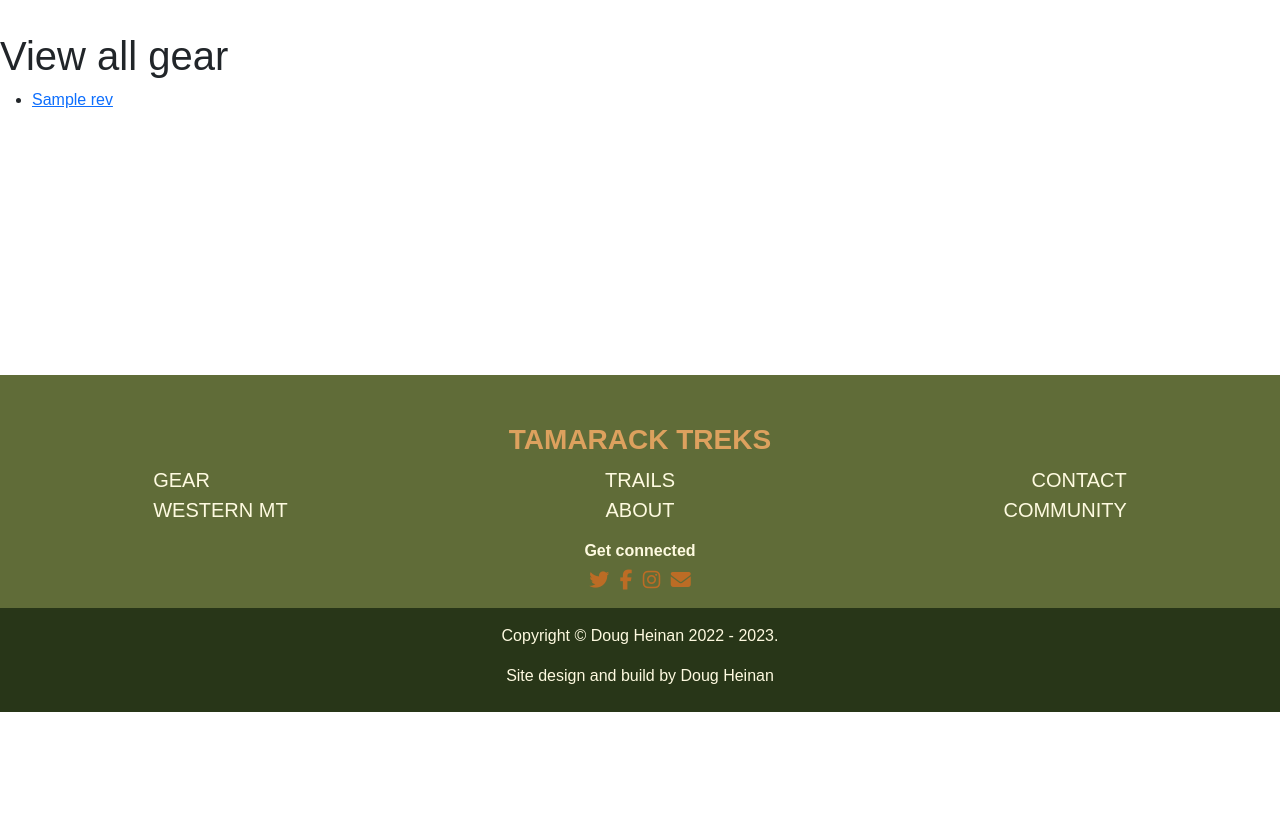
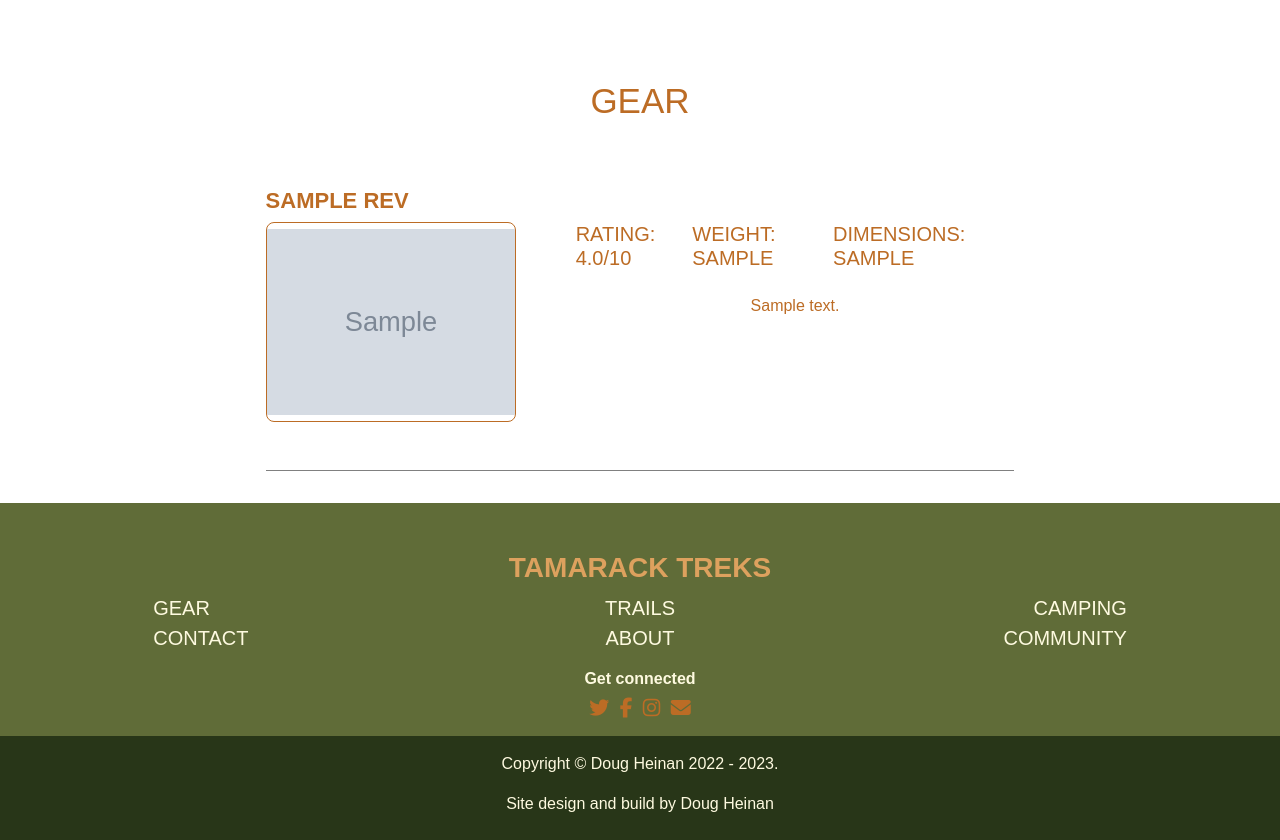
Before and after one commit to DouglasHeinan/tamarack-treks, a Flask app: page /gear/view_all_gear in a window 1280 px wide. Shown: the part 88-928 px from the top of the page. Before the commit the page ends 800 px from the top, so only its background shows below. Run offline with Flask 2, Linux system fonts and the light colour scheme; tables that the repository leaves empty hold one stand-in row (values such as "Sample post"); grey boxes marked "Sample" are stand-in pictures; some libraries are stand-ins or nearby versions; some web fonts are replaced.

Commit message:
view-trail and view-all-gear pages updated

```diff
--- a/hiking_blog/gear/templates/view_all_gear.html
+++ b/hiking_blog/gear/templates/view_all_gear.html
@@ -1,11 +1,40 @@
 {% extends 'layout.html' %}}
 
 {% block content %}
-<h1>View all gear</h1>
+<h2 class="pt-5 pb-1 section-font-one text-center">Gear</h2>
 
-<ul>
-    {% for gear in all_gear %}
-    <li><a href="{{ url_for('gear_bp.view_gear',db_id=gear.id) }}">{{gear.name}}</a></li>
-    {% endfor %}
-</ul>
-{% endblock %}
+<div class="list-wrapper">
+    <ul class="list-unstyled">
+        {% for gear in all_gear %}
+            <li class="trail-listings">
+                <div class="listing-border">
+                    <a href="{{ url_for('gear_bp.view_gear', db_id=gear.id) }}">
+                        <h4 class="trail-list-name">{{gear.name}}</h4>
+                    </a>
+                    <div class="trail-pic-and-data">
+                        <div class="trail-pic-container">
+                            <a href="{{ url_for('gear_bp.view_gear', db_id=gear.id) }}">
+                                <img class="gear-list-img" src="{{ gear.img_url  }}">
+                            </a>
+                        </div>
+                        <a class="no-underline trail-list-link" href="{{ url_for('gear_bp.view_gear', db_id=gear.id) }}">
+                            <div class="trail-data-and-description">
+                                <div class="trail-data">
+                                    <h5 class="trail-list-info">Rating: {{gear.rating}}/10</h5>
+                                    <h5 class="trail-list-info">Weight: {{gear.weight}}</h5>
+                                    <h5 class="trail-list-info">Dimensions: {{gear.dimensions}}</h5>
+                                </div>
+                                {% if gear.description|length > 99 %}
+                                <p class="mt-3 trail-list-description">{{ gear.description[:100] }}...</p>
+                                {% else %}
+                                <p class="mt-3 trail-list-description">{{ gear.description }}</p>
+                                {% endif %}
+                            </div>
+                        </a>
+                    </div>
+                </div>
+            </li>
+        {% endfor %}
+    </ul>
+</div>
+{% endblock %}}
--- a/hiking_blog/static/css/styles.css
+++ b/hiking_blog/static/css/styles.css
@@ -217,19 +217,67 @@ body {
     padding: 30px 0;
 }
 
-/*------------------TRAILS PAGES---------------------*/
-.maps-link {
+/*----------------------FOOTER--------------------------*/
+.footer-background {
+    background-color: #606c38;
+}
+
+.foot-list {
+    display: flex;
+    flex-wrap: wrap;
+    justify-content: space-evenly;
+}
+
+.foot-list li {
+    width: 100%;
+    text-align: center;
+}
+
+.foot-connect {
+    font-weight: bold;
+    color: #fefae0;
+    text-align: center;
+}
+
+.social-icon {
     color: #bc6c25;
+    margin: auto 3px;
+}
+
+.copyright-background {
+    background-color: #283618;
+}
+
+.copyright-text {
+    color: #fefae0;
+}
+
+.foot-btn-font {
+    font-size: 20px;
+    color: #fefae0;
     text-transform: uppercase;
-    font-weight: bold;
     transition-duration: 0.5s;
 }
 
-.maps-link:hover {
-    color: #dda15e;
+.foot-btn-font:hover {
+    color: #283618;
+}
+
+/*-----------------VIEW ALL GEAR-----------------------*/
+.gear-list-img {
+    display: inline-block;
+    width: 100%;
+    max-width: 250px;
+    height: 25vh;
+    object-fit: contain;
+    border-radius: 8px;
+    border-style: solid;
+    border-color: #bc6c25;
+    border-width: thin;
 }
 
 /*-----------------VIEW ALL TRAILS-----------------------*/
+
 .list-wrapper {
     margin: 2em 12vw;
 }
--- a/hiking_blog/templates/footer.html
+++ b/hiking_blog/templates/footer.html
@@ -5,8 +5,8 @@
             <ul class="mb-3 list-unstyled foot-list">
                 <li class="footer-item"><a class="no-underline foot-btn-font" href="{{ url_for('gear_bp.view_all_gear') }}">Gear</a></li>
                 <li class="footer-item"><a class="no-underline foot-btn-font" href="{{ url_for('trail_bp.view_all_trails') }}">Trails</a></li>
+                <li class="footer-item"><a class="no-underline foot-btn-font" href="#">Camping</a></li>
                 <li class="footer-item"><a class="no-underline foot-btn-font" href="{{ url_for('contact_bp.contact') }}">Contact</a></li>
-                <li class="footer-item"><a class="no-underline foot-btn-font" href="#">Western MT</a></li>
                 <li class="footer-item"><a class="no-underline foot-btn-font" href="{{ url_for('home_bp.about') }}">About</a></li>
                 <li class="footer-item"><a class="no-underline foot-btn-font" href="#">Community</a></li>
             </ul>
--- a/hiking_blog/trails/templates/view_trail.html
+++ b/hiking_blog/trails/templates/view_trail.html
@@ -3,7 +3,8 @@
 
 {% block content %}
 <div class="container-fluid text-center mt-3">
-    <div id="carouselControls" class="carousel slide" data-ride="carousel" data-interval="10000">
+    <h3 class="trail-title">{{ trail.name.title() }}</h3>
+    <div id="carouselControls" class="carousel slide carousel-main" data-ride="carousel" data-interval="10000">
         <div class="carousel-inner">
             <div class="carousel-item active carouselImage">
                 <img class="d-block w-100" src="{{ url_for('trail_bp.display_trail_pics', file_name=trail.trail_page_pics[0].img) }}" alt="First slide">
```
Also changed, not shown: other parts of hiking_blog/static/css/styles.css (+21 -47 lines).
